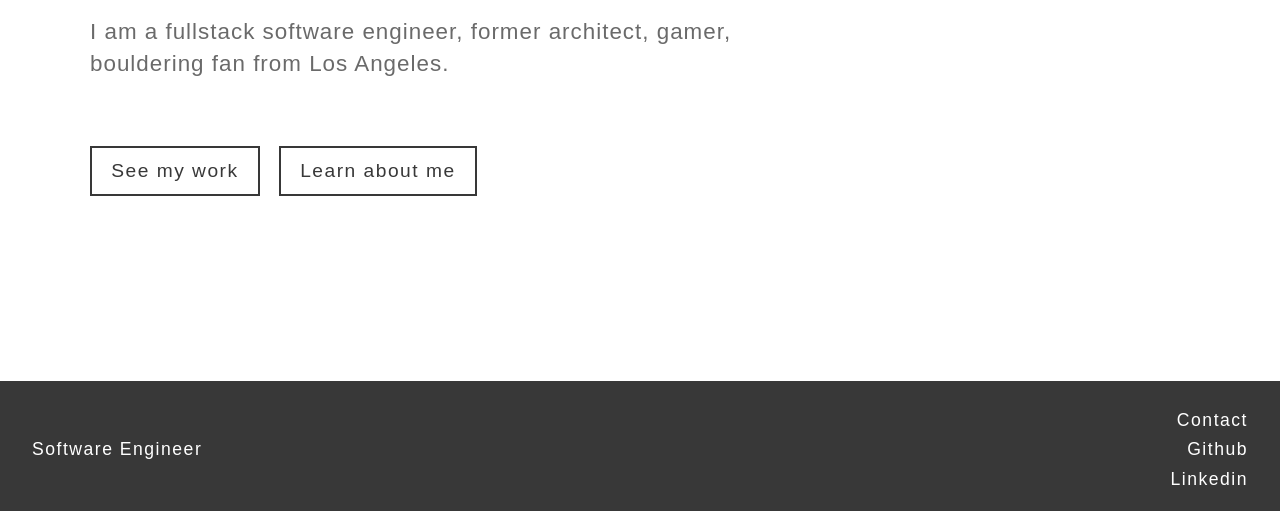
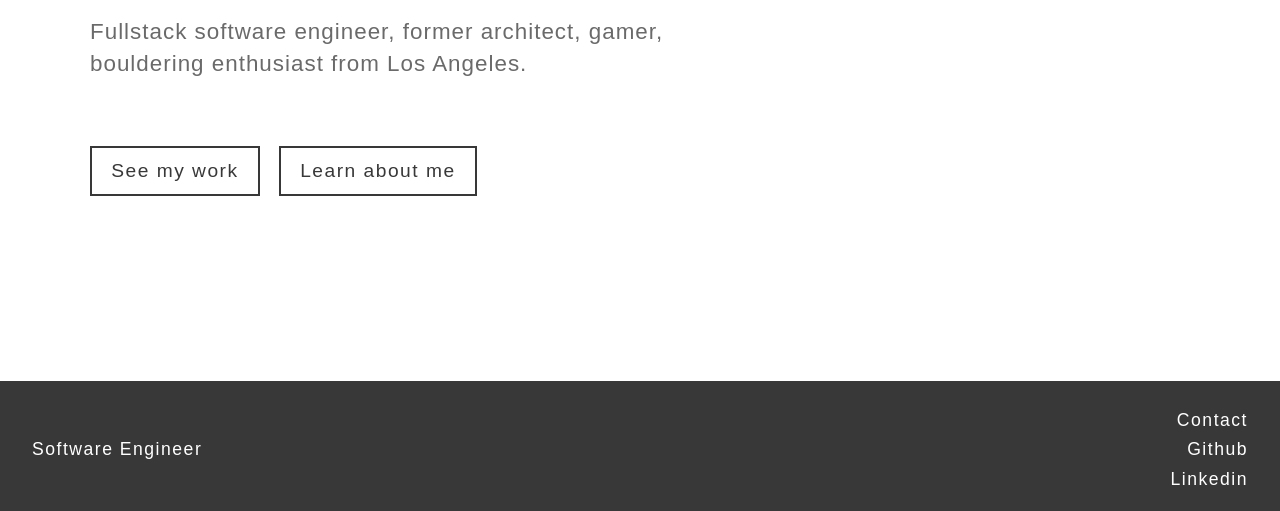
Before and after one commit to tommyli10/tommy-li-com, a Gatsby site: page / in a window 1280 px wide. Shown: the part 289-800 px from the top of the page. Built offline with nearby package versions, Linux system fonts and the light colour scheme; Gatsby itself is replaced by a stand-in of ours.

Commit message:
changed landing page description

```diff
--- a/src/pages/index.js
+++ b/src/pages/index.js
@@ -12,7 +12,7 @@ const IndexPage = () => {
         <main className='hero'>
           <div>
             <h1 className='headline'>Tommy Li</h1>
-            <p className='subtitles'>I am a fullstack software engineer, former architect, gamer, bouldering fan from Los Angeles.</p>
+            <p className='subtitles'>Fullstack software engineer, former architect, gamer, bouldering enthusiast from Los Angeles.</p>
             <div className='hero-links'>
               <Link className='button' to='/work'>See my work</Link>
               <Link className='button' to='/about'>Learn about me</Link>
```
